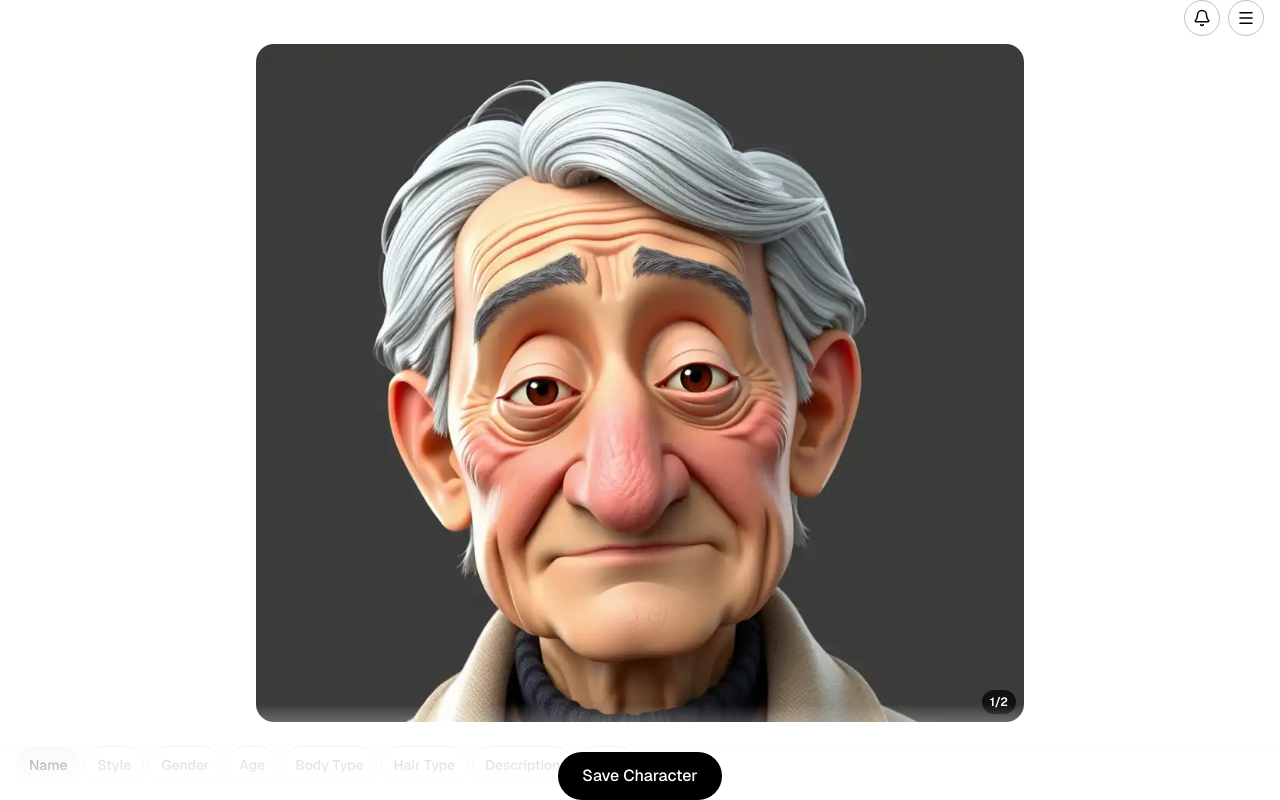
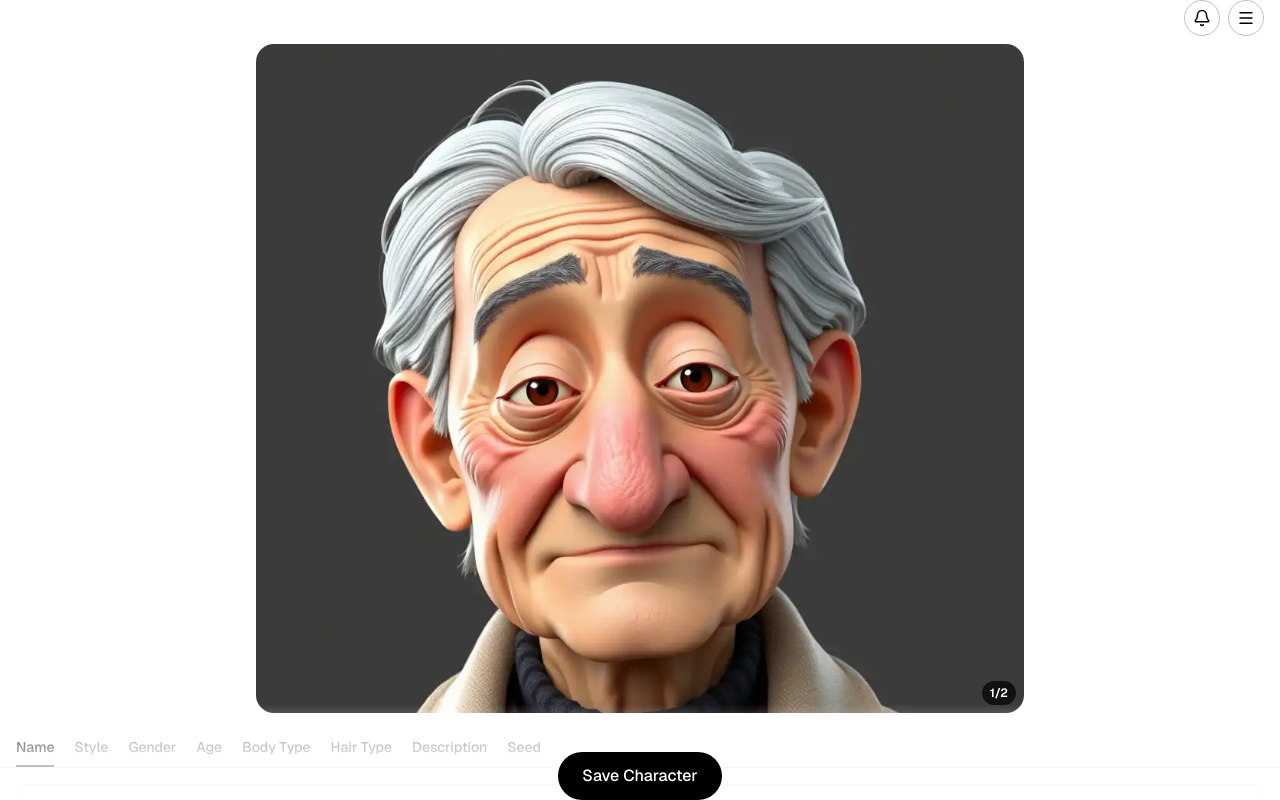
Before and after one commit to saboorbakshi/gentube, a Next.js app: page /character in a window 1280 px wide. Built offline with nearby package versions, Linux system fonts and the light colour scheme.

Commit message:
feat: reproduce tab style in character page

```diff
--- a/app/character/page.tsx
+++ b/app/character/page.tsx
@@ -27,21 +27,15 @@ function FeatureTag({
     <button
       onClick={onClick}
       className={`
-        flex items-center justify-center text-sm font-medium whitespace-nowrap font-medium px-3 py-2 rounded-full border
+        flex items-center justify-center mx-2 pb-2 whitespace-nowrap font-medium border-b border-b-2
         ${isFirst ? 'ml-4' : ''}
         ${isActive
-          ? "bg-[#F1F1F1] border-[#F1F1F1]"
-          : "bg-transparent opacity-40"
+          ? "border-black"
+          : "border-transparent opacity-50"
         }
       `}
     >
       <p className='text-sm'>{label}</p>
-      {/* {count != null && (
-        <div className='py-0.5 px-2 bg-[#f1f1f1] rounded-full text-[13px] flex items-center justify-center'>
-          <p>{count}</p>
-        </div>
-      )
-      } */}
     </button>
   );
 }
@@ -152,7 +146,7 @@ export default function Character() {
       <div className="w-full">
         <div
           className="
-      flex flex-nowrap w-full gap-1 pb-1
+      flex flex-nowrap w-full gap-1
       overflow-x-auto overflow-y-hidden
       [scrollbar-width:none] [-ms-overflow-style:none]
       [&::-webkit-scrollbar]:hidden
@@ -169,10 +163,11 @@ export default function Character() {
           ))}
           <div className="min-w-4" />
         </div>
+        <div className='w-full h-[1px] bg-[#E0E0E0]'></div>
       </div>
 
       <div
-        className="w-full px-4 pt-3 flex-1 overflow-y-auto [scrollbar-width:none] [-ms-overflow-style:none] [&::-webkit-scrollbar]:hidden "
+        className="w-full p-4 flex-1 overflow-y-auto [scrollbar-width:none] [-ms-overflow-style:none] [&::-webkit-scrollbar]:hidden "
       >
         {activeFeatureData?.options ? (
           <div className="grid grid-cols-3 gap-4 pb-16">
```
